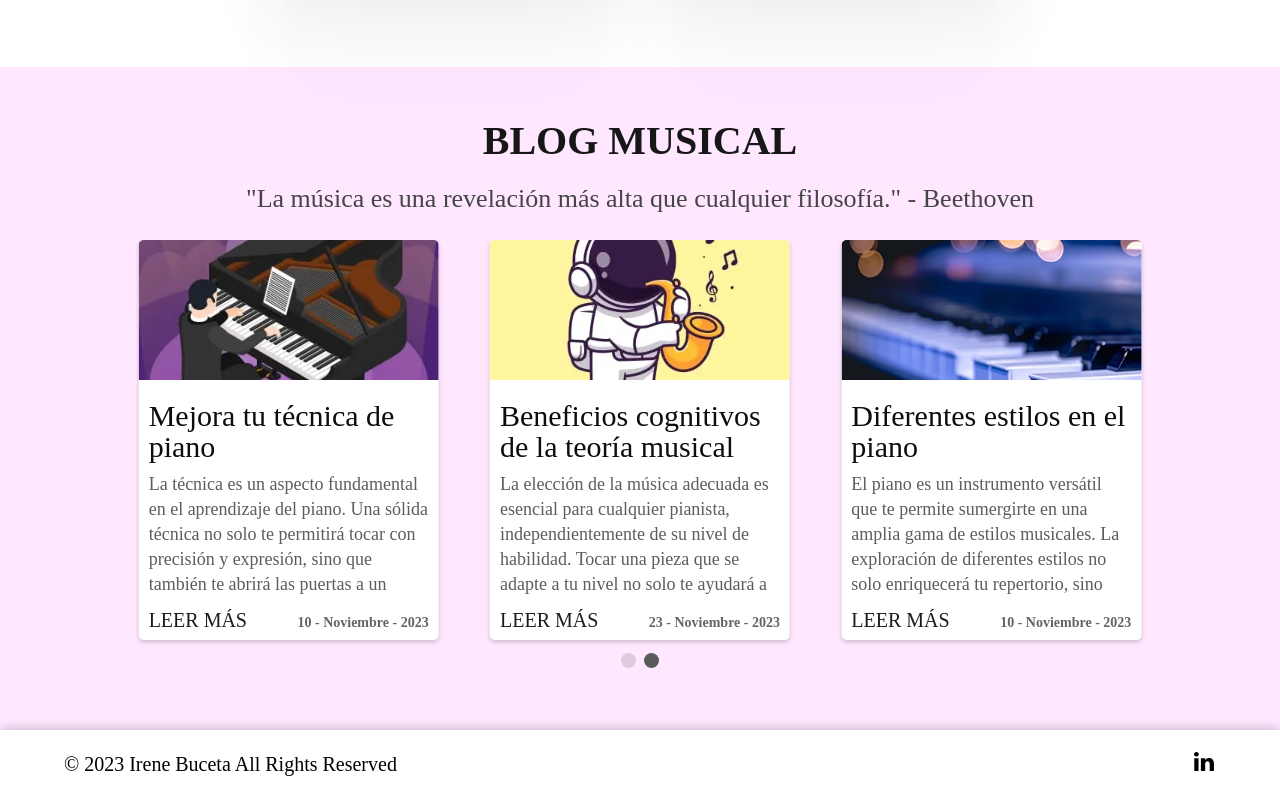
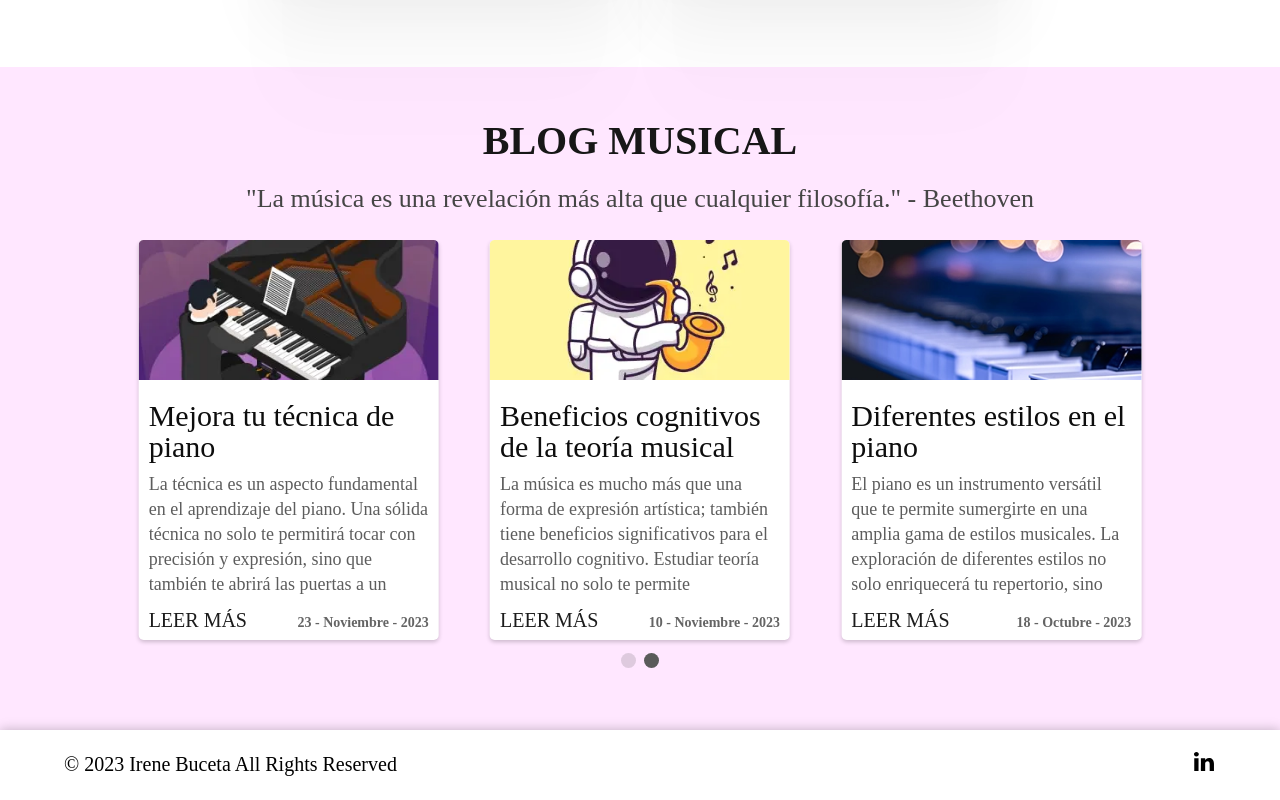
Before and after one commit to ireneBuz/clases, a Vue app: page / in a window 1280 px wide. Shown: the part 2025-2825 px from the top of the page. Built offline with nearby package versions, Linux system fonts and the light colour scheme; some icons are missing; a web font is replaced by a local one.

Commit message:
minor fix swiper

```diff
--- a/src/components/Blog.vue
+++ b/src/components/Blog.vue
@@ -84,7 +84,7 @@ export default {
                             </div>
                             <div class="bottom-text">
                                 <a href="#">LEER MÁS</a>
-                                <h4>10 - Noviembre - 2023</h4>
+                                <h4>23 - Noviembre - 2023</h4>
                             </div>
                         </div>
                     </SwiperSlide>
@@ -95,17 +95,15 @@ export default {
                             </div>
                             <div class="middle-text">
                                 <a href="#">Beneficios cognitivos de la teoría musical</a>
-                                <p>La elección de la música adecuada es esencial para cualquier pianista, independientemente
-                                    de su
-                                    nivel de habilidad. Tocar una pieza que se adapte a tu nivel no solo te ayudará a
-                                    mejorar tu
-                                    destreza, sino que también te permitirá disfrutar más del proceso de aprendizaje. Aquí
-                                    te damos
-                                    algunos consejos para encontrar la pieza perfecta:</p>
+                                <p>La música es mucho más que una forma de expresión artística; también tiene beneficios
+                                    significativos para el desarrollo cognitivo. Estudiar teoría musical no solo te permite
+                                    comprender mejor la música, sino que también puede mejorar tus habilidades mentales y
+                                    emocionales. Aquí te presentamos algunos de los beneficios cognitivos de adentrarte en
+                                    el mundo de la teoría musical:</p>
                             </div>
                             <div class="bottom-text">
                                 <a href="#">LEER MÁS</a>
-                                <h4>23 - Noviembre - 2023</h4>
+                                <h4>10 - Noviembre - 2023</h4>
                             </div>
                         </div>
                     </SwiperSlide>
@@ -125,7 +123,7 @@ export default {
                             </div>
                             <div class="bottom-text">
                                 <a href="#">LEER MÁS</a>
-                                <h4>10 - Noviembre - 2023</h4>
+                                <h4>18 - Octubre - 2023</h4>
                             </div>
                         </div>
                     </SwiperSlide>
```
